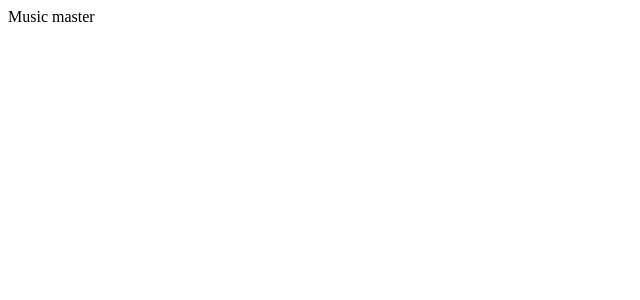
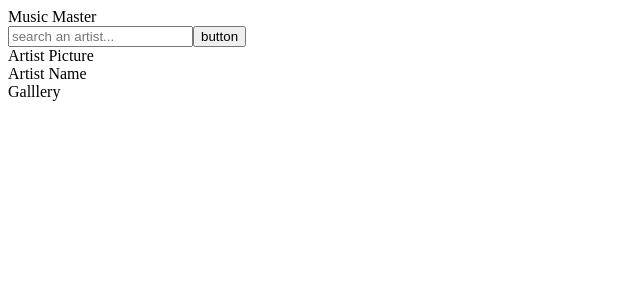
Before and after one commit to jimhantrix/musicmaster-, a React (Create React App) app: page / in a window 1280 px wide. Shown: the top 300 px of the page, without its empty margins (0-640 px from the left). Built offline with nearby package versions, Linux system fonts and the light colour scheme.

Commit message:
create classes

```diff
--- a/src/App.jsx
+++ b/src/App.jsx
@@ -9,7 +9,23 @@
 
 		<div>
 
-			Music Master from App
+			<div className="App-title">Music Master</div>
+
+			<div>
+				<input placeholder="search an artist..."/>
+				<button>button</button>
+			</div>
+
+			<div className="Profile">
+
+				<div> Artist Picture </div>
+				<div> Artist Name </div>
+
+			</div>
+
+				<div className="Gallery">
+					Galllery
+				</div>
 
 		</div>
 
--- a/src/index.js
+++ b/src/index.js
@@ -1,7 +1,11 @@
 import React from 'react';
 import ReactDOM from 'react-dom';
+import App from './App';
 
 ReactDOM.render(
 
-	<div> Music master</div>, document.getElementById('root')
+
+	<App />, document.getElementById('root')
+
+
 );
```
